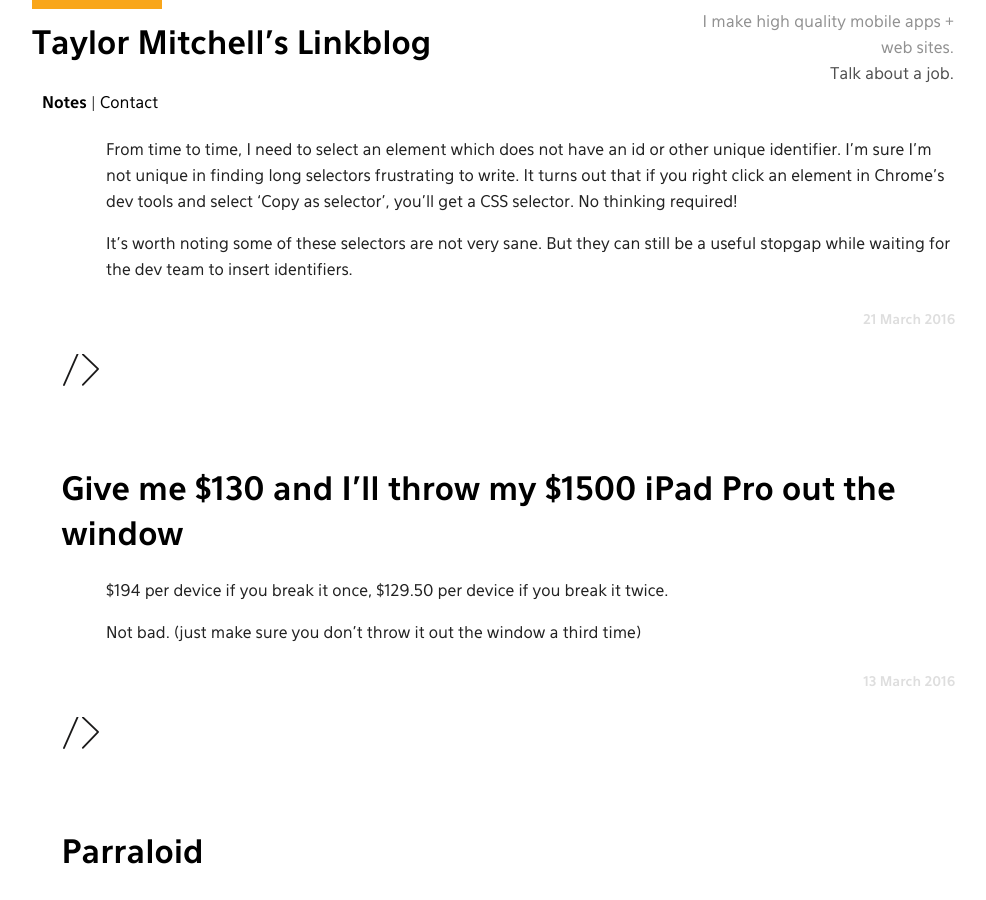
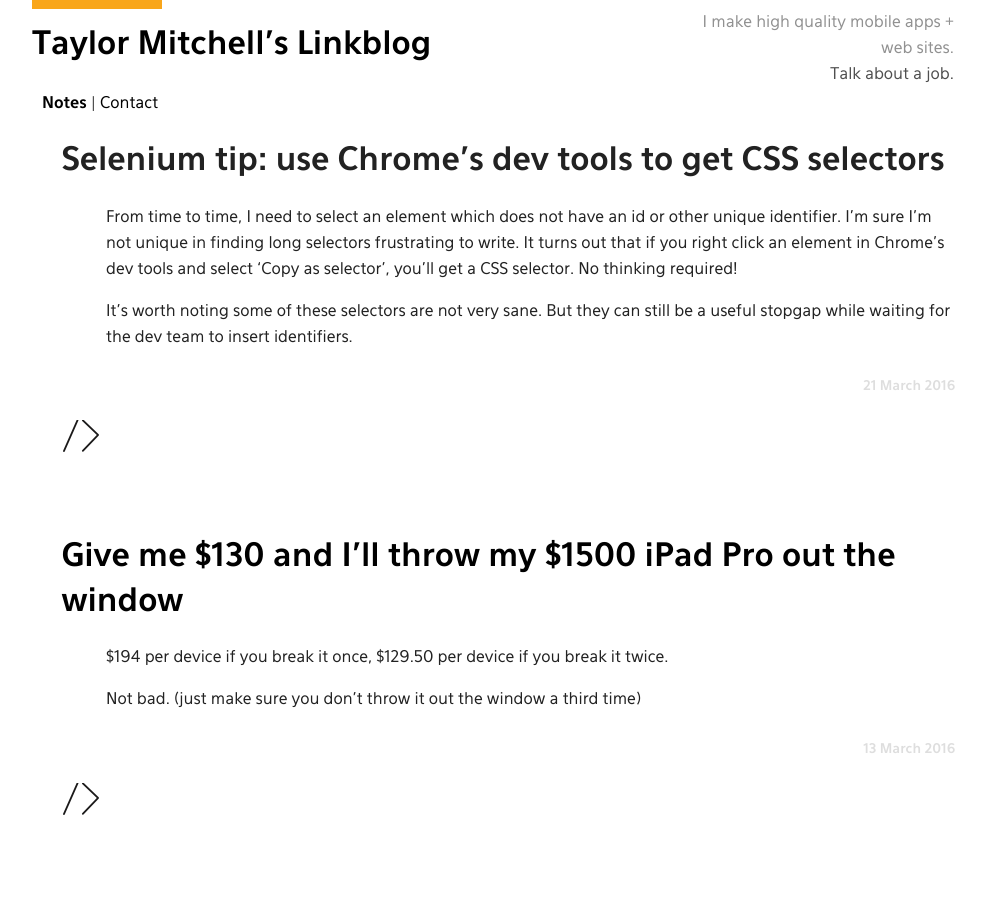
Before and after one commit to taylorwmitchell/taylorwmitchell.github.io, a Jekyll site: the page built from index.html, in a window 1280 px wide and 900 px high. Shown: the whole window, without its empty margins (147-1133 px from the left). Built offline with Jekyll 4.4.1, drawn with Linux system fonts in a browser that asks for light colours; nearby versions of some CDN libraries.

Commit message:
fix post title

```diff
--- a/_posts/2016-03-21-selenium-selector-tip.markdown
+++ b/_posts/2016-03-21-selenium-selector-tip.markdown
@@ -1,6 +1,6 @@
 ---
 layout: post
-title: Selenium tip: use Chrome's dev tools to get CSS selectors
+title: "Selenium tip: use Chrome's dev tools to get CSS selectors"
 ---
 From time to time, I need to select an element which does not have an id or other unique identifier. I'm sure I'm not unique in finding long selectors frustrating to write. It turns out that if you right click an element in Chrome's dev tools and select 'Copy as selector', you'll get a CSS selector. No thinking required!
 
```
